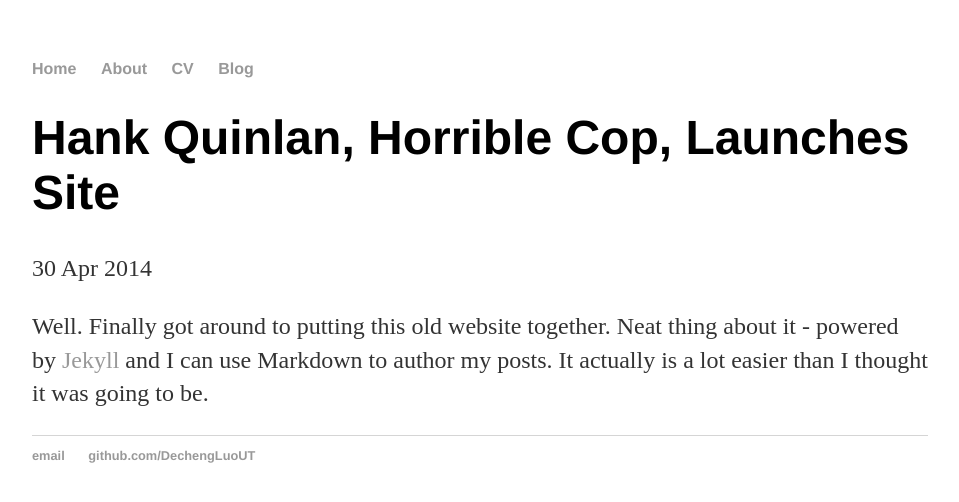
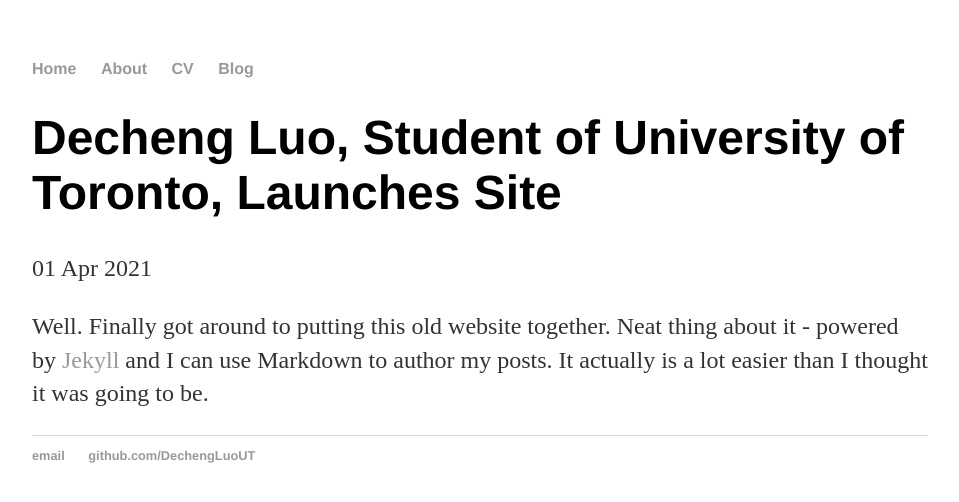
Before and after one commit to DechengLuoUT/DechengLuoUT.github.io, a Jekyll site: the page built from _posts/2021-04-01-Decheng-Luo-site-launched.md, in a window 1280 px wide. Shown: the top 502 px of the page, without its empty margins (160-1119 px from the left). Built offline with Jekyll 4.4.1, drawn with Linux system fonts in a browser that asks for light colours.

Commit message:
Update 2021-04-01-Decheng-Luo-site-launched.md

```diff
--- a/_posts/2021-04-01-Decheng-Luo-site-launched.md
+++ b/_posts/2021-04-01-Decheng-Luo-site-launched.md
@@ -1,7 +1,7 @@
 ---
 layout: post
-title: "Hank Quinlan, Horrible Cop, Launches Site"
-date: 2014-04-30
+title: "Decheng Luo, Student of University of Toronto, Launches Site"
+date: 2021-04-01
 ---
 
 Well. Finally got around to putting this old website together. Neat thing about it - powered by [Jekyll](http://jekyllrb.com) and I can use Markdown to author my posts. It actually is a lot easier than I thought it was going to be.
```
